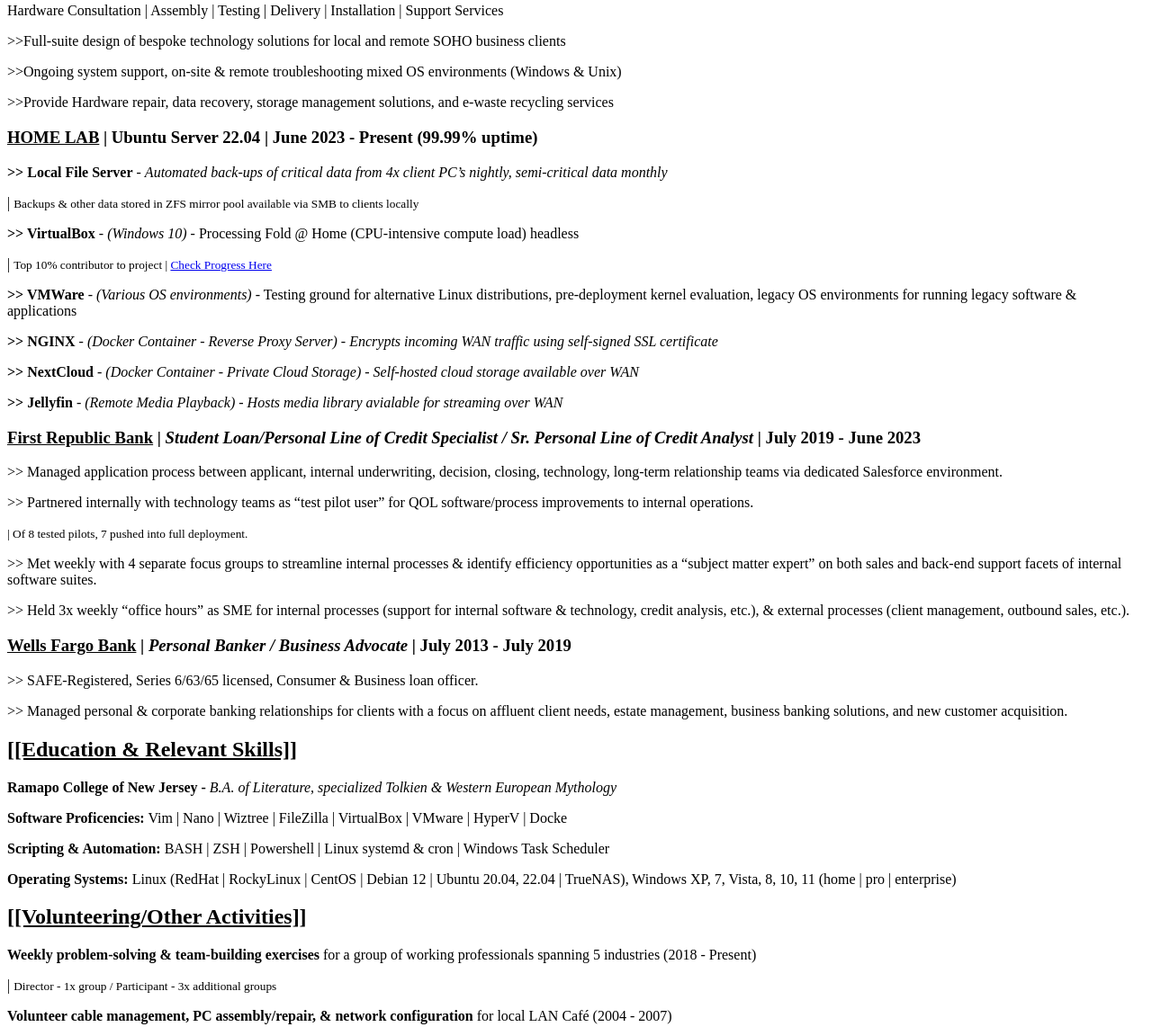
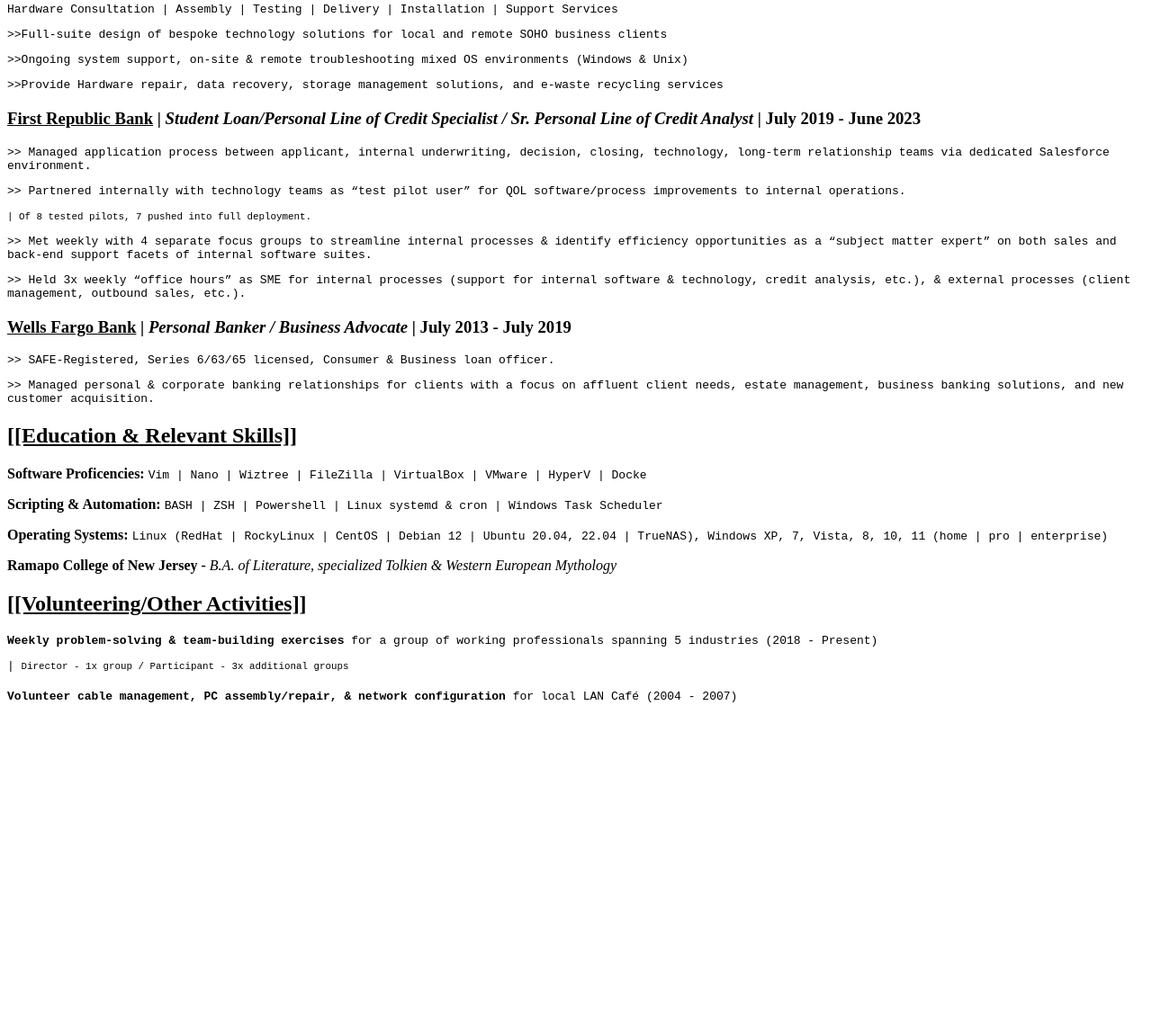
Before and after one commit to Cutoff-JORTS/HTML, a plain HTML site: page index.html in a window 1280 px wide. Shown: the part 327-1469 px from the top of the page at 90% size. After the commit the page ends 1125 px from the top, so only its background shows below. Drawn offline with Linux system fonts and the light colour scheme.

Commit message:
moved some things around before adding tables today

```diff
--- a/index.html
+++ b/index.html
@@ -18,12 +18,14 @@
 
 	<h2><u>[[Work Experience]]</u></h2>
 		<h3><u>Technology Consulting Services</u> | <i>Administrator </i>| May 2021 - Present</h3>
-		<p>Hardware Consultation | Assembly | Testing | Delivery | Installation | Support Services</p>
+		<code><p>Hardware Consultation | Assembly | Testing | Delivery | Installation | Support Services</p>
 		<p> >>Full-suite design of bespoke technology solutions for local and remote SOHO business clients</p>
 		<p> >>Ongoing system support, on-site & remote troubleshooting mixed OS environments (Windows & Unix)</p>
 		<p> >>Provide Hardware repair, data recovery, storage management solutions, and e-waste recycling services</p>
-
+		</code>
+		<!--
 			<h3><u>HOME LAB</u> | Ubuntu Server 22.04 | June 2023 - Present (99.99% uptime)</h3>
+				<code>
 					<p><strong> >> Local File Server</strong> - <i>Automated back-ups of critical data from 4x client PC’s nightly, semi-critical data monthly</i></p>
 						<p>| <small>Backups & other data stored in ZFS mirror pool available via SMB to clients locally</small></p>
 
@@ -37,33 +39,39 @@
 					<p><strong> >> NextCloud</strong> - <i>(Docker Container - Private Cloud Storage) - Self-hosted cloud storage available over WAN</i></p>
 
 					<p><strong> >> Jellyfin</strong> - <i>(Remote Media Playback) - Hosts media library avialable for streaming over WAN</i></p>
-
+				</code>
+			-->
 
 
 		<h3><u>First Republic Bank</u> | <i>Student Loan/Personal Line of Credit Specialist / Sr. Personal Line of Credit Analyst </i> | July 2019 - June 2023</h3>
+		<code>
 			<p> >> Managed application process between applicant, internal underwriting, decision, closing, technology, long-term relationship teams via dedicated Salesforce environment.</p>
 			<p> >> Partnered internally with technology teams as “test pilot user” for QOL software/process improvements to internal operations.</p>
 				<p><small>| Of 8 tested pilots, 7 pushed into full deployment. </small></p>
 			<p> >> Met weekly with 4 separate focus groups to streamline internal processes & identify efficiency opportunities as a “subject matter expert” on both sales and back-end support facets of internal software suites.</p>
 			<p> >> Held 3x weekly “office hours” as SME for internal processes (support for internal software & technology, credit analysis, etc.), & external processes (client management, outbound sales, etc.).</p>
+		</code>
 
 		<h3><u>Wells Fargo Bank</u> | <i>Personal Banker / Business Advocate </i> | July 2013 - July 2019</h3>
+		<code>
 			<p> >> SAFE-Registered, Series 6/63/65 licensed, Consumer & Business loan officer.</p>
 			<p> >> Managed personal & corporate banking relationships for clients with a focus on affluent client needs, estate management, business banking solutions, and new customer acquisition.</p>
+		</code>
 
 	<h2><u>[[Education & Relevant Skills]]</u></h2>
+
+		<p><strong>Software Proficencies:</strong> <code>Vim | Nano | Wiztree | FileZilla | VirtualBox | VMware | HyperV | Docke</code></p>
+
+		<p><strong>Scripting & Automation: </strong><code>BASH | ZSH | Powershell | Linux systemd & cron | Windows Task Scheduler</code></p>
+
+		<p><strong>Operating Systems:</strong> <code>Linux (RedHat | RockyLinux | CentOS | Debian 12 | Ubuntu 20.04, 22.04 | TrueNAS), Windows XP, 7, Vista, 8, 10, 11 (home | pro | enterprise)</code></p>
+
 		<p><strong>Ramapo College of New Jersey - </strong><i>B.A. of Literature, specialized Tolkien & Western European Mythology</i></p>
 
-		<p><strong>Software Proficencies:</strong> Vim | Nano | Wiztree | FileZilla | VirtualBox | VMware | HyperV | Docke</p>
-
-		<p><strong>Scripting & Automation: </strong>BASH | ZSH | Powershell | Linux systemd & cron | Windows Task Scheduler</p>
-
-		<p><strong>Operating Systems:</strong> Linux (RedHat | RockyLinux | CentOS | Debian 12 | Ubuntu 20.04, 22.04 | TrueNAS), Windows XP, 7, Vista, 8, 10, 11 (home | pro | enterprise)</p>
-
 	<h2><u>[[Volunteering/Other Activities]]</u></h2>
-		<p><strong> Weekly problem-solving & team-building exercises</strong> for a group of working professionals spanning 5 industries (2018 - Present)</p>
+		<code><p><strong> Weekly problem-solving & team-building exercises</strong> for a group of working professionals spanning 5 industries (2018 - Present)</p>
 			<p>| <small>Director - 1x group / Participant - 3x additional groups</small></p>
-		<p><strong> Volunteer cable management, PC assembly/repair, & network configuration</strong> for local LAN Café (2004 - 2007)</p>
+		<p><strong> Volunteer cable management, PC assembly/repair, & network configuration</strong> for local LAN Café (2004 - 2007)</code></p>
 
 	</body>
 </html>
```
